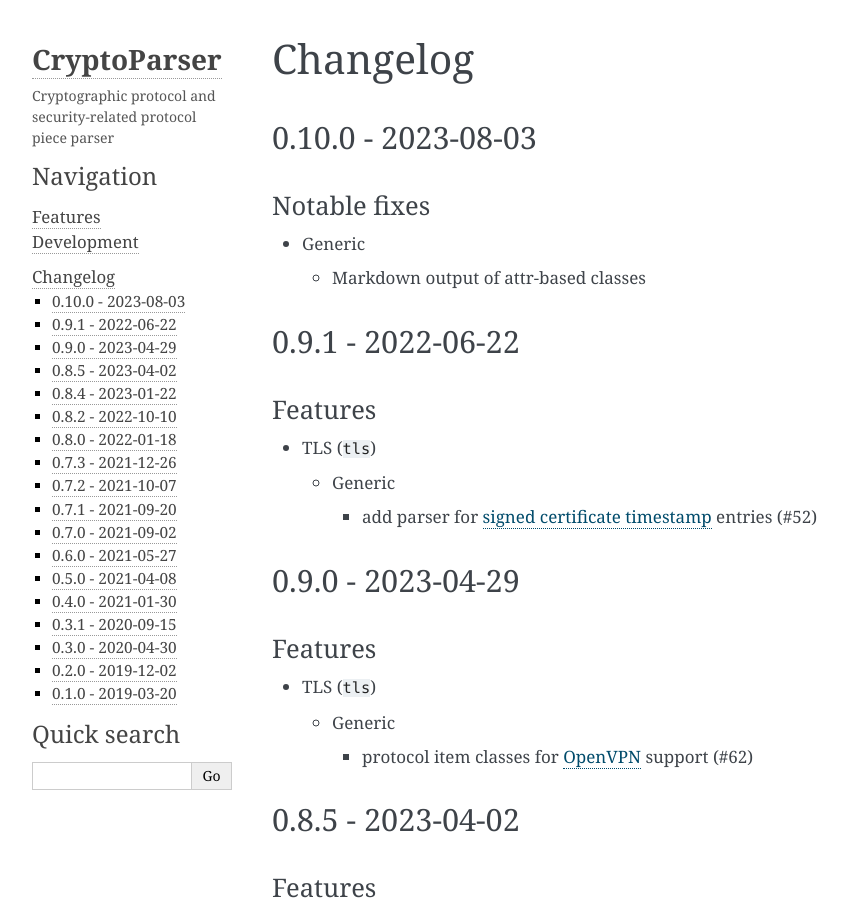
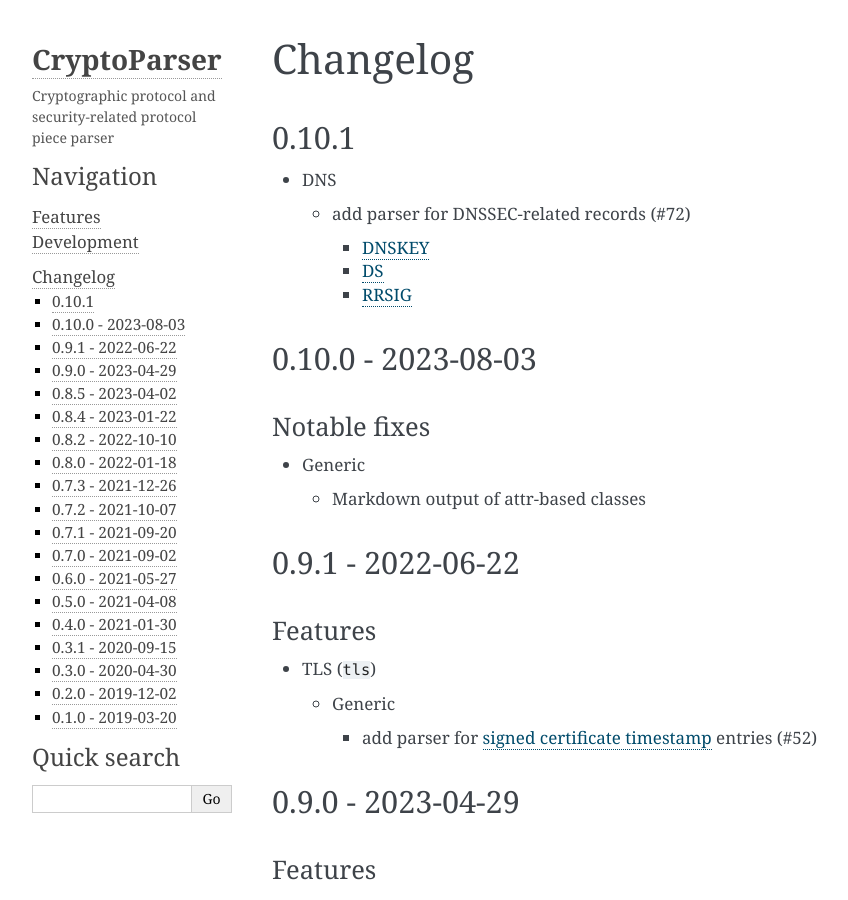
Before and after one commit to c0r0n3r/cryptoparser, a Sphinx documentation site: the page built from docs/changelog.rst, in a window 1280 px wide and 900 px high. Shown: the whole window, without its empty margins (148-996 px from the left). Built offline with Sphinx 7.4.7, drawn with Linux system fonts in a browser that asks for light colours.

Commit message:
chore(docs)!: Add changelog entry and feature docs (#72)

```diff
--- a/CHANGELOG.rst
+++ b/CHANGELOG.rst
@@ -1,5 +1,16 @@
 Changelog
 =========
+
+0.10.1
+------
+
+-  DNS
+
+   -  add parser for DNSSEC-related records (#72)
+
+      -  `DNSKEY <https://www.rfc-editor.org/rfc/rfc4034#section-2>`__
+      -  `DS <https://www.rfc-editor.org/rfc/rfc4034#section-5>`__
+      -  `RRSIG <https://www.rfc-editor.org/rfc/rfc4034#section-3>`__
 
 0.10.0 - 2023-08-03
 -------------------
```
Also changed, not shown: docs/features.rst (+14 -0 lines).
